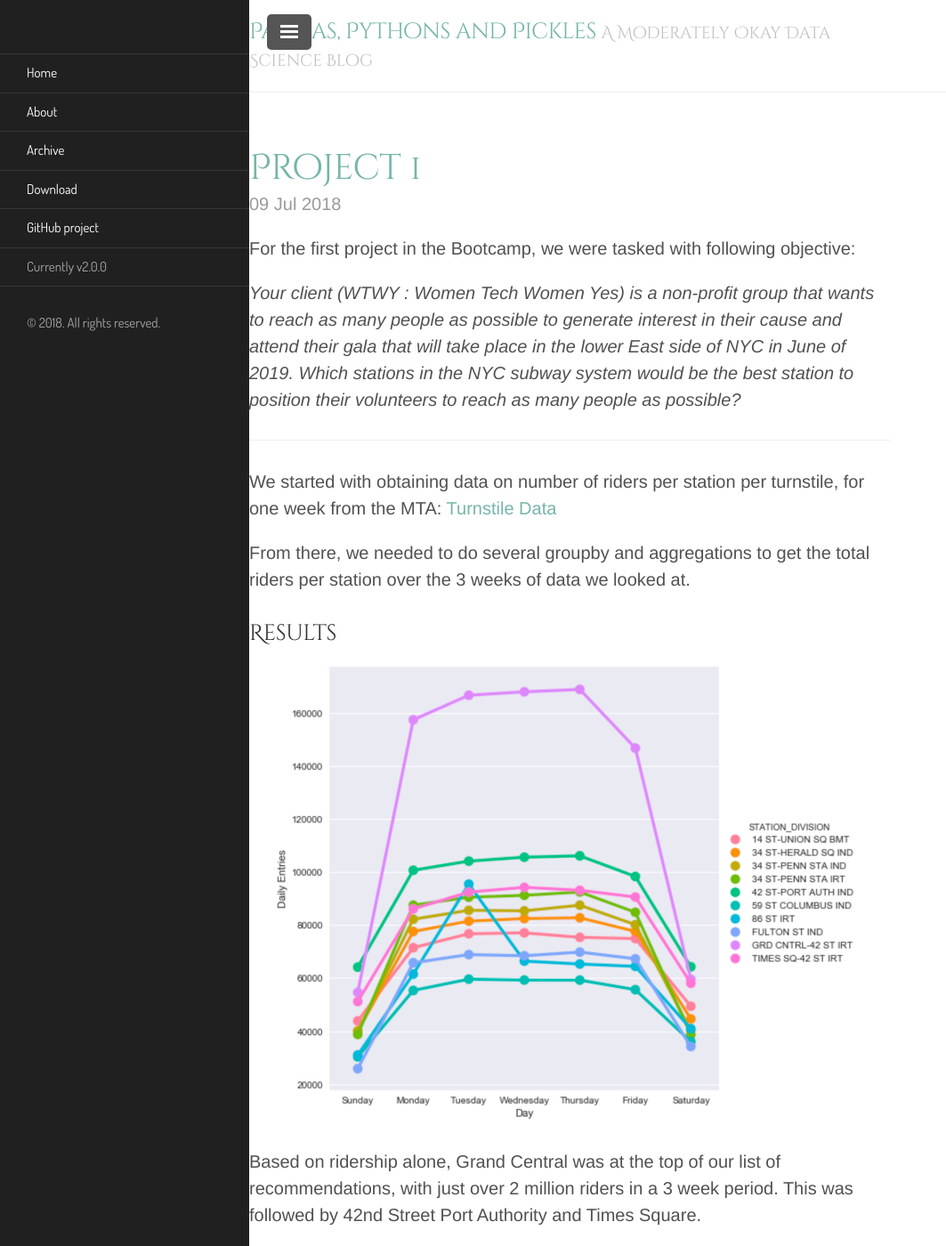
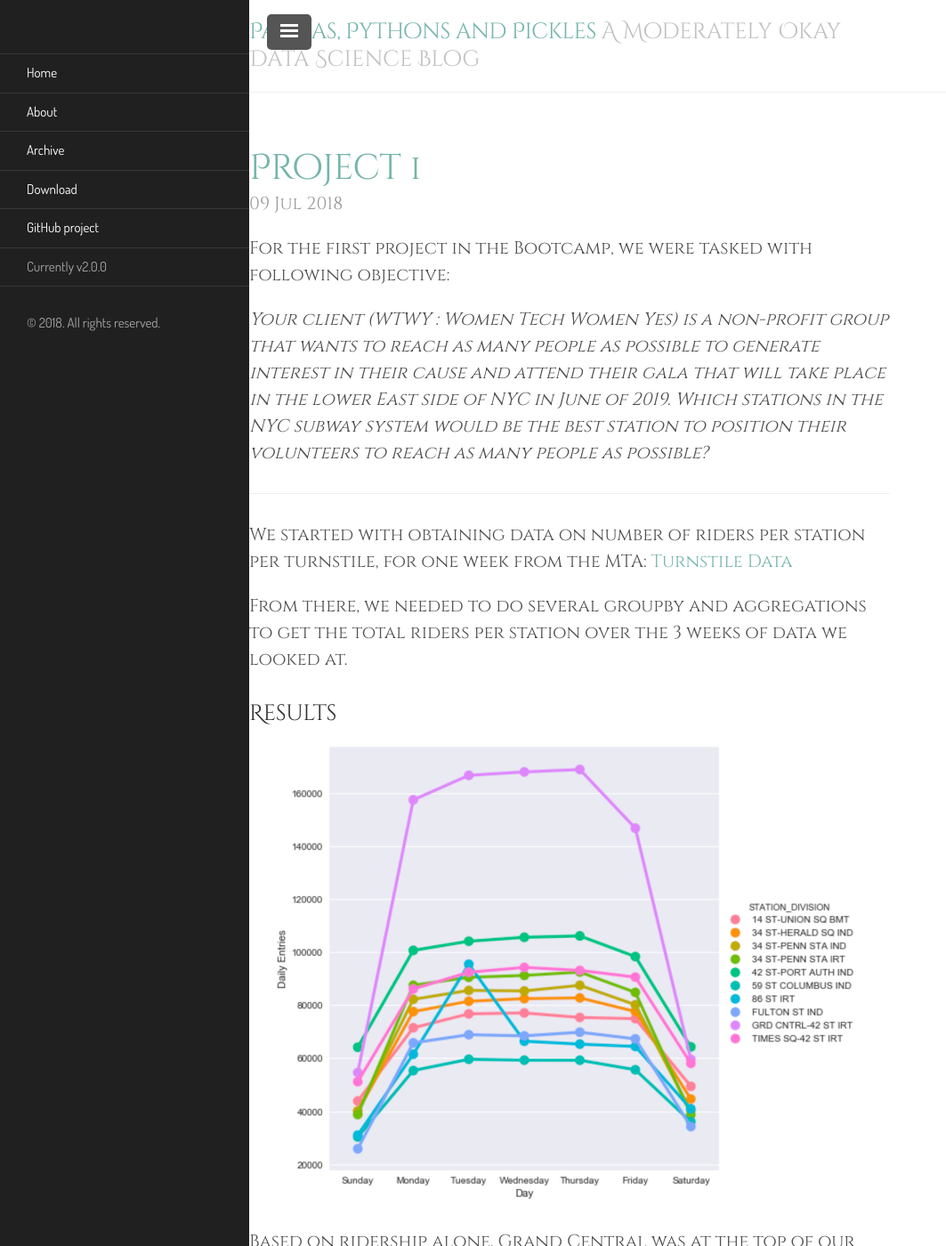
Before and after one commit to Cassini-4B/Cassini-4B.github.io, a Jekyll site: the page built from index.html, in a window 1280 px wide and 1400 px high. Shown: the whole window at 89% size, without its empty margins (0-1063 px from the left). Built offline with Jekyll 4.4.1, drawn with Linux system fonts in a browser that asks for light colours; the list of posts is cut into pages by our own code.

Commit message:
updated fonts

```diff
--- a/public/css/lanyon.css
+++ b/public/css/lanyon.css
@@ -107,7 +107,7 @@ h1, h2, h3, h4, h5, h6 {
   color: #505050;
 }
 .masthead-title small {
-  font-size: 75%;
+  font-size: 100%;
   font-weight: 400;
   color: #c0c0c0;
   letter-spacing: 0;
@@ -148,7 +148,7 @@ h1, h2, h3, h4, h5, h6 {
   visibility: hidden;
   overflow-y: auto;
   font-family: "Dosis", Helvetica, Arial, sans-serif;
-  font-size: .875rem; /* 15px */
+  font-size: .875rem; /* 17px */
   color: rgba(255,255,255,.6);
   background-color: #202020;
   -webkit-transition: all .3s ease-in-out;
@@ -156,7 +156,7 @@ h1, h2, h3, h4, h5, h6 {
 }
 @media (min-width: 30em) {
   .sidebar {
-    font-size: .75rem; /* 14px */
+    font-size: .75rem; /* 16px */
   }
 }
 
@@ -367,7 +367,7 @@ a.sidebar-nav-item:focus {
   overflow: hidden; /* clearfix */
   margin-left: -1rem;
   margin-right: -1rem;
-  font-family: "PT Sans", Helvetica, Arial, sans-serif;
+  font-family: "Dosis", Helvetica, Arial, sans-serif;
   color: #ccc;
   text-align: center;
 }
--- a/public/css/poole.css
+++ b/public/css/poole.css
@@ -48,7 +48,7 @@ body {
 }
 
 html {
-  font-family: "Helvetica Neue", Helvetica, Arial, sans-serif;
+  font-family: "Cinzel", Helvetica, Arial, serif;
   font-size: 16px;
   line-height: 1.5;
 }
@@ -389,7 +389,7 @@ tbody tr:nth-child(odd) th {
   overflow: hidden; /* clearfix */
   margin-left: -1rem;
   margin-right: -1rem;
-  font-family: "PT Sans", Helvetica, Arial, sans-serif;
+  font-family: "Dosis", Helvetica, Arial, sans-serif;
   color: #ccc;
   text-align: center;
 }
```
